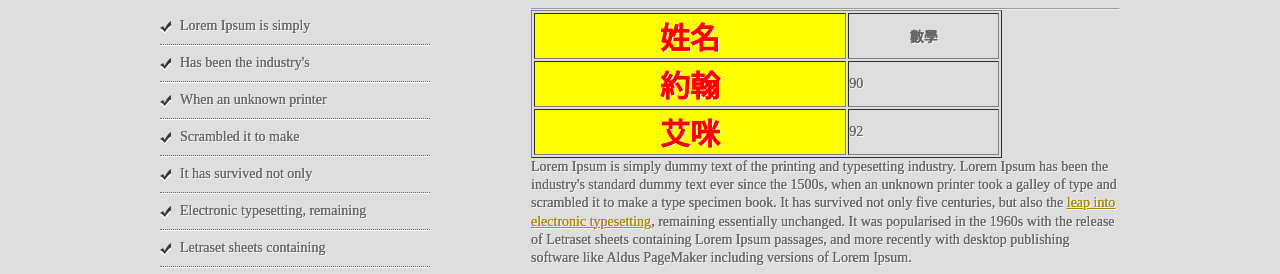
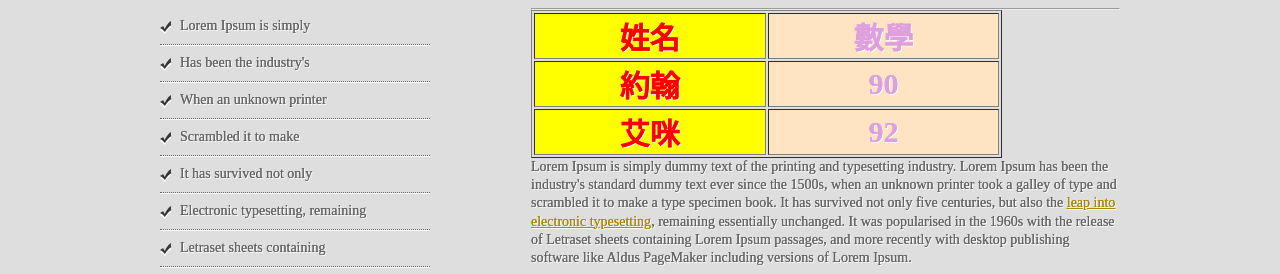
Before and after one commit to Kevincool12/HW-miami, a plain HTML site: page a1.html in a window 1280 px wide. Shown: the part 520-794 px from the top of the page. Drawn offline with Linux system fonts and the light colour scheme; a web font is replaced by a local one.

Commit message:
Update a1.html

```diff
--- a/a1.html
+++ b/a1.html
@@ -68,15 +68,15 @@ Released: 4.3.13
         <table border="1" width="80%">
             <tr>
                 <th class="red1">姓名</td>
-                <th class="blue1">數學</td>
+                <th class="pur1">數學</td>
             </tr>
             <tr>
                 <td class="red1">約翰</td>
-                <td class="blue1">90</td>
+                <td class="pur1">90</td>
             </tr>
             <tr>
                 <td class="red1">艾咪</td>
-                <td class="blue1">92</td>
+                <td class="pur1">92</td>
             </tr>
         </table>
         <p>
```
